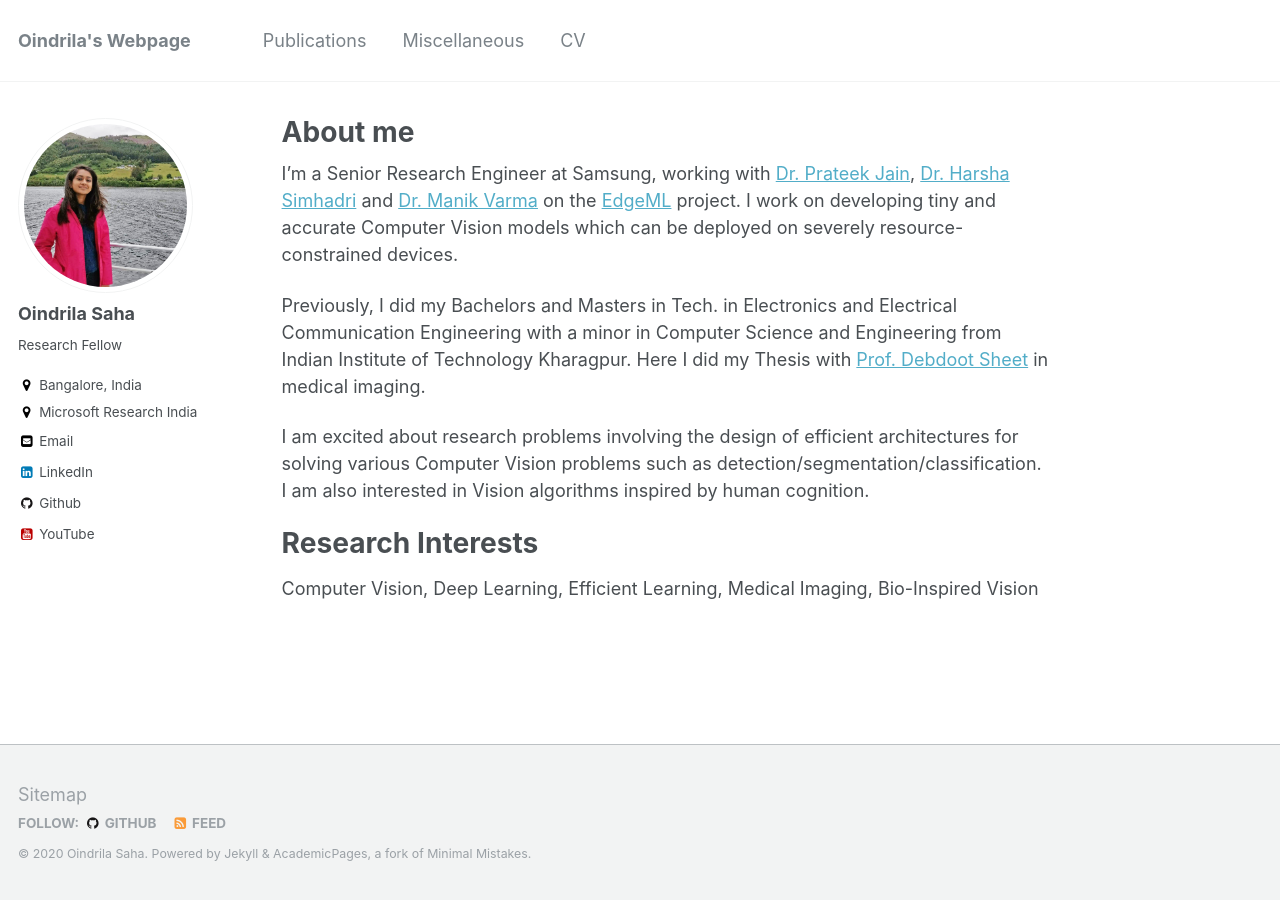
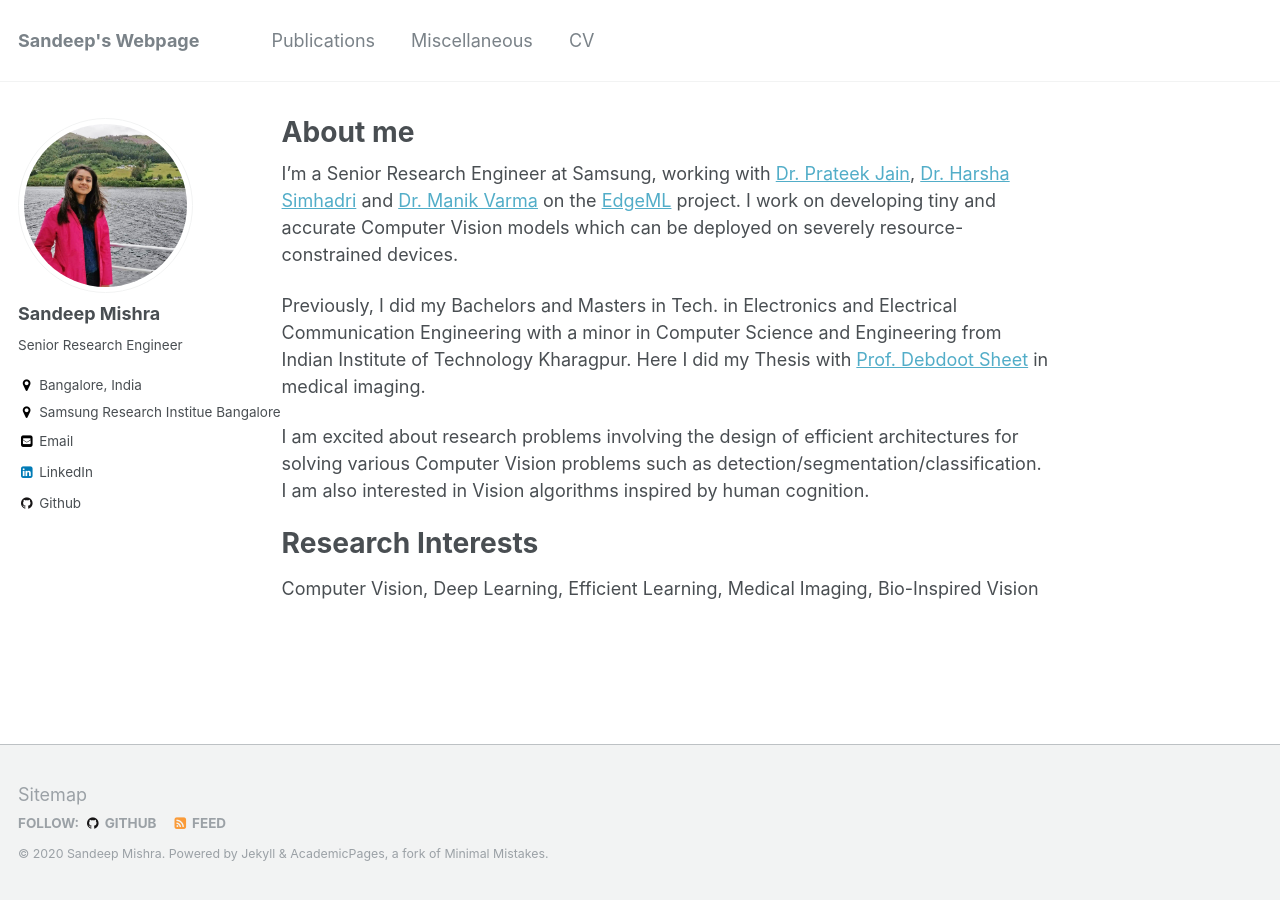
Before and after one commit to sandeep-sm/sandeep-sm.github.io, a Jekyll site: the page built from _pages/about.md, in a window 1280 px wide. Built offline with Jekyll 4.4.1, drawn with Linux system fonts in a browser that asks for light colours.

Commit message:
first commit

```diff
--- a/_config.yml
+++ b/_config.yml
@@ -7,13 +7,13 @@
 
 # Site Settings
 locale                   : "en-US"
-title                    : "Oindrila's Webpage"
+title                    : "Sandeep's Webpage"
 title_separator          : "-"
-name                     : &name "Oindrila Saha"
-description              : &description "Research Fellow @ Microsoft Research"
-url                      : https://oindrilasaha.github.io # the base hostname & protocol for your site e.g. "https://mmistakes.github.io"
+name                     : &name "Sandeep Mishra"
+description              : &description "Senior Research Engineer @ Samsung"
+url                      : https://sandeep-sm.github.io # the base hostname & protocol for your site e.g. "https://mmistakes.github.io"
 baseurl                  : "" # the subpath of your site, e.g. "/blog"
-repository               : "oindrilasaha/oindrilasaha.github.io"
+repository               : "sandeep-sm/sandeep-sm.github.io"
 teaser                   :  # filename of teaser fallback teaser image placed in /images/, .e.g. "500x300.png"
 breadcrumbs              : false # true, false (default)
 words_per_minute         : 160
@@ -80,13 +80,13 @@ analytics:
 
 # Site Author
 author:
-  name             : "Oindrila Saha"
+  name             : "Sandeep Mishra"
   avatar           : "jprofile.png"
-  bio              : "Research Fellow"
+  bio              : "Senior Research Engineer"
   location         : "Bangalore, India"
-  employer         : "Microsoft Research India"
+  employer         : "Samsung Research Institue Bangalore"
   googlescholar    :
-  email            : "t-oisaha@microsoft.com"
+  email            : "sm.sandeep.sm@gmail.com"
   uri              :
   bitbucket        :
   codepen          :
@@ -94,12 +94,12 @@ author:
   flickr           :
   facebook         :
   foursquare       :
-  github           : "oindrilasaha"
+  github           : "sandeep-sm"
   google_plus      :
   keybase          :
   instagram        :
   lastfm           :
-  linkedin         : "oindrila-saha"
+  linkedin         : "sandeep-mishrakgp"
   orcid            :
   pinterest        :
   soundcloud       :
@@ -110,7 +110,7 @@ author:
   vine             :
   weibo            :
   xing             :
-  youtube          : "https://www.youtube.com/channel/UC05By_AVl8KjOyTTi_Bueog"
+  youtube          : # "https://www.youtube.com/channel/UC05By_AVl8KjOyTTi_Bueog"
   wikipedia        :
 
 
```
